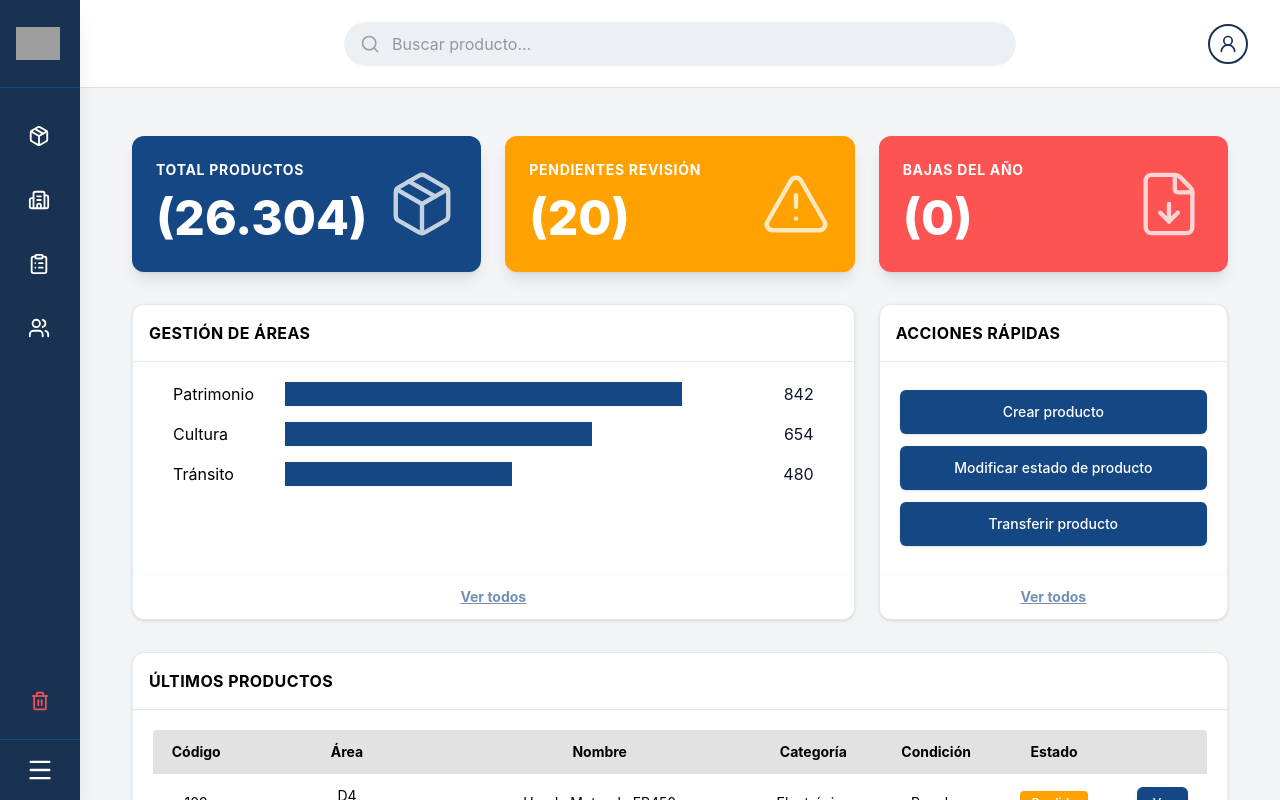
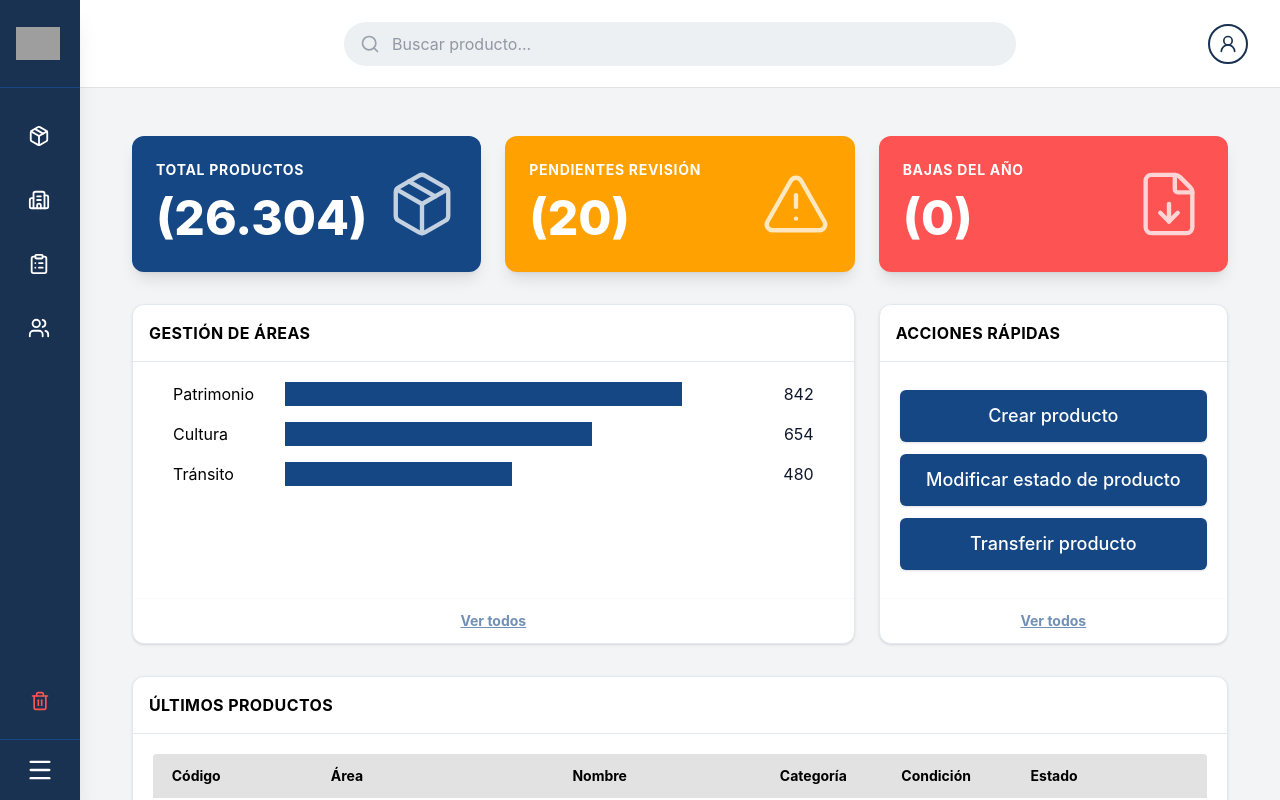
Before and after one commit to joaquin-x-o/sistema-patrimonio-municipal-front, a React (Vite) app: page / in a window 1280 px wide. Built offline with nearby package versions, Linux system fonts and the light colour scheme; grey boxes are pictures that could not be loaded.

Commit message:
style(Button): change text base size

```diff
--- a/src/components/ui/Button.tsx
+++ b/src/components/ui/Button.tsx
@@ -13,7 +13,7 @@ interface Props {
 
 export function Button({ children, variant = "primary", className = "", icon, to }: Props) {
 
-    const baseStyles = "flex items-center justify-center gap-2 px-4 py-2 rounded-md text-sm font-medium transition-all active:scale-95 disabled:opacity-50 disabled:pointer-events-none shadow-sm";
+    const baseStyles = "flex items-center justify-center gap-2 px-4 py-2 rounded-md text-lg font-medium transition-all active:scale-95 disabled:opacity-50 disabled:pointer-events-none shadow-sm";
 
     const variantStyles: Record<ButtonVariant, string> = {
         primary: "bg-primary-hover text-foreground hover:opacity-90",
```
